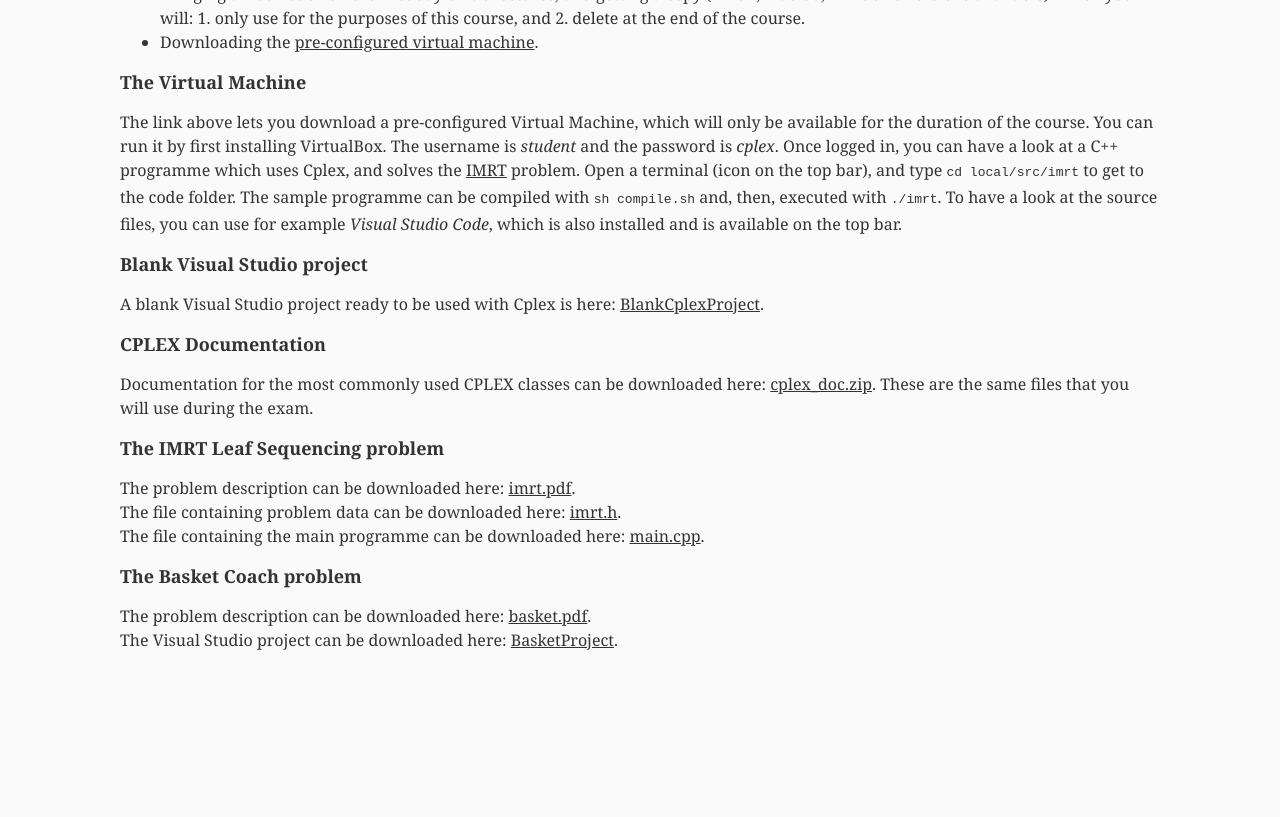
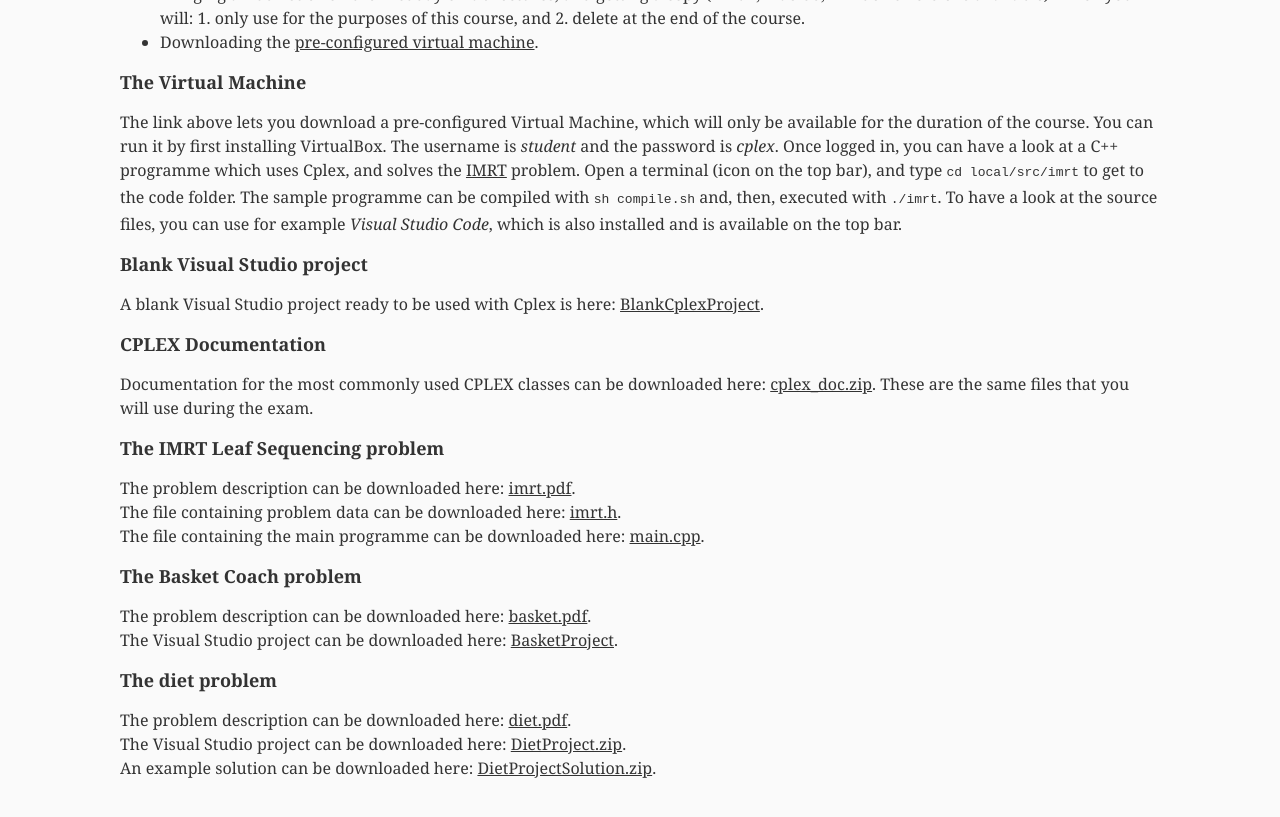
Before and after one commit to alberto-santini/alberto-santini.github.io, a Jekyll site: the page built from oa/index.html, in a window 1280 px wide and 900 px high, scrolled down 774 px. Shown: the top 817 px of the window. Built offline with Jekyll 4.4.1, drawn with Linux system fonts in a browser that asks for light colours; before the commit the page ends 1546 px from its top, so only the background shows below that.

Commit message:
Added diet problem

```diff
--- a/oa/index.html
+++ b/oa/index.html
@@ -92,5 +92,13 @@ layout: default
       The problem description can be downloaded here: <a href="/files/oa/basket.pdf">basket.pdf</a>.<br/>
       The Visual Studio project can be downloaded here: <a href="/files/oa/BasketProject.zip">BasketProject</a>.
     </p>
+
+    <h1>The diet problem</h1>
+
+    <p>
+      The problem description can be downloaded here: <a href="/files/oa/diet.pdf">diet.pdf</a>.<br/>
+      The Visual Studio project can be downloaded here: <a href="/files/oa/DietProject.zip">DietProject.zip</a>.<br/>
+      An example solution can be downloaded here: <a href="/files/oa/DietProjectSolution.zip">DietProjectSolution.zip</a>.<br/>
+    </p>
   </div>
 </section>
```
Also changed, not shown: 3 other files.
